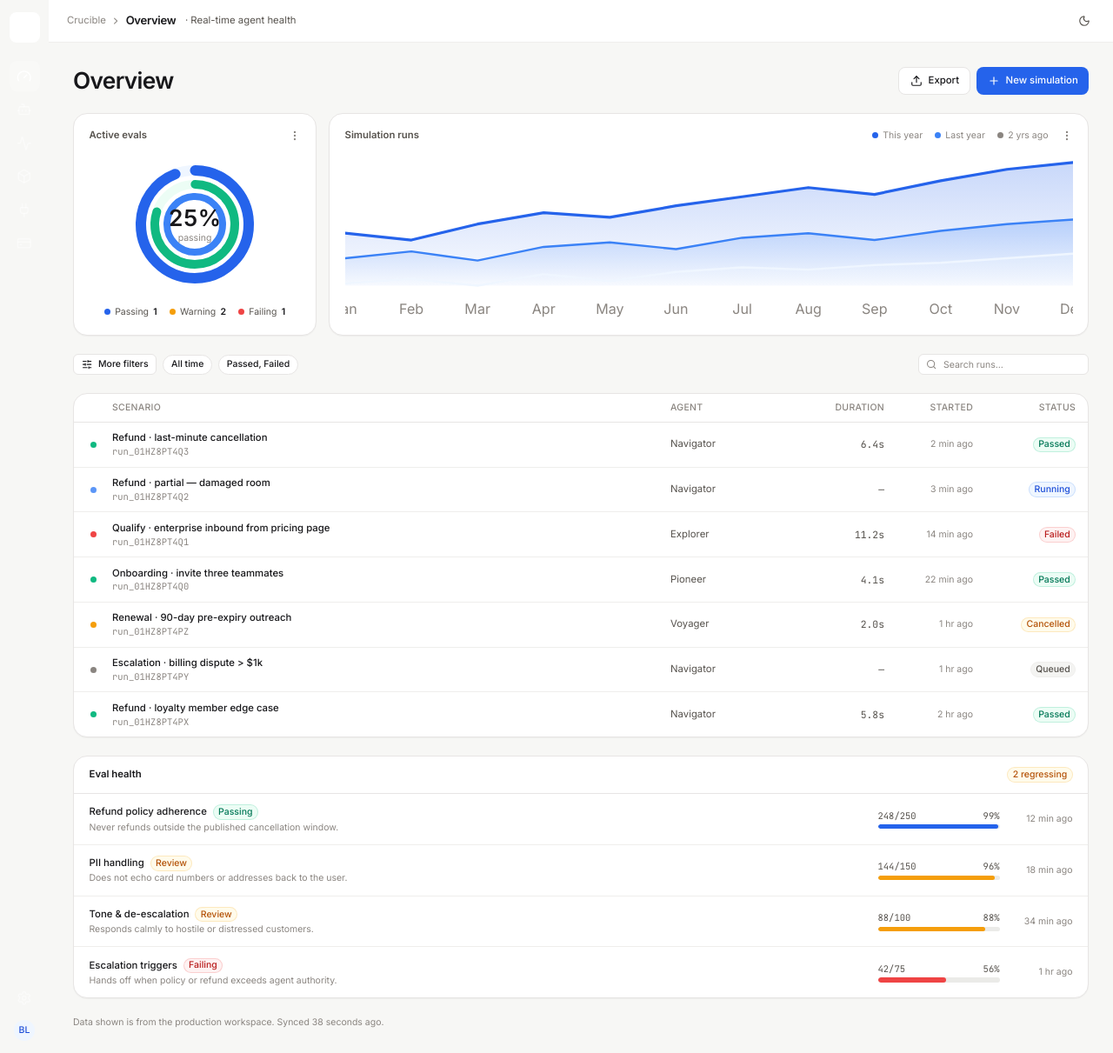
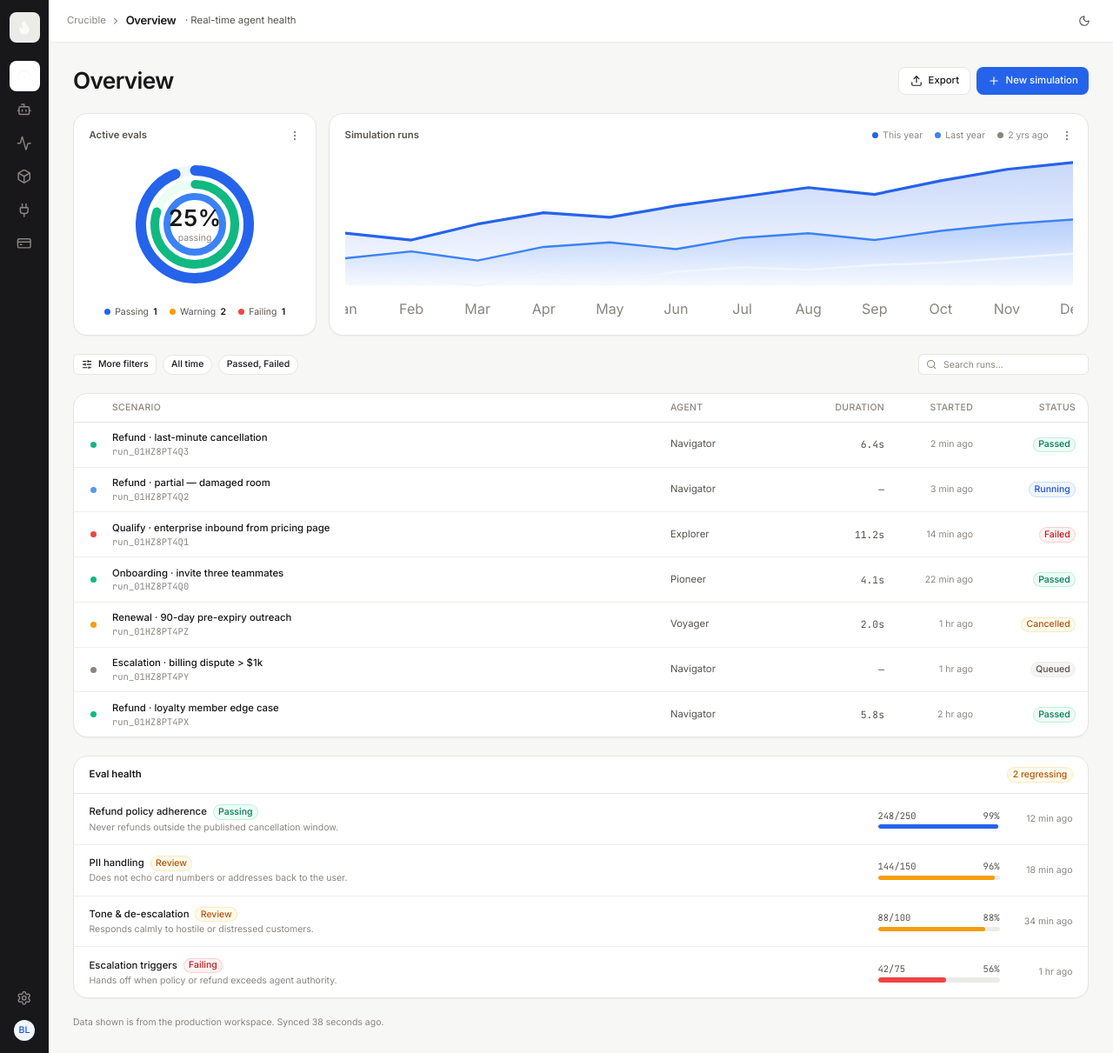
Before and after one commit to Soffi-Originals/crucible-demo, a React (Vite) app: page / in a window 1280 px wide. Shown: the whole page at 87% size. Built offline with nearby package versions, Linux system fonts and the light colour scheme.

Commit message:
fix(sidebar): replace hardcoded white values with semantic tokens

```diff
--- a/src/components/views/Sidebar.tsx
+++ b/src/components/views/Sidebar.tsx
@@ -43,11 +43,11 @@ const navItems: {
 export function Sidebar({ current, onNavigate, onClose }: SidebarProps) {
   return (
     <div
-      className="flex h-full flex-col items-center py-4 gap-2 bg-canvas"
+      className="flex h-full flex-col items-center py-4 gap-2 bg-surface-inverse"
     >
       {/* Logo */}
-      <div className="flex h-10 w-10 shrink-0 items-center justify-center rounded-(--radius-md) mb-2 bg-surface">
-        <Flame className="h-5 w-5 text-white" strokeWidth={2.25} fill="currentColor" />
+      <div className="flex h-10 w-10 shrink-0 items-center justify-center rounded-(--radius-md) mb-2 bg-surface-muted">
+        <Flame className="h-5 w-5 text-(--color-fg-inverse)" strokeWidth={2.25} fill="currentColor" />
       </div>
 
       {/* Close button — mobile only */}
@@ -56,7 +56,7 @@ export function Sidebar({ current, onNavigate, onClose }: SidebarProps) {
           type="button"
           aria-label="Close menu"
           onClick={onClose}
-          className="lg:hidden flex h-9 w-9 items-center justify-center rounded-(--radius-md) text-white/60 hover:bg-white/10 transition-colors"
+          className="lg:hidden flex h-9 w-9 items-center justify-center rounded-(--radius-md) text-(--color-fg-subtle) hover:bg-(--color-surface-raised) transition-colors"
         >
           <X className="h-4 w-4" />
         </button>
@@ -76,8 +76,8 @@ export function Sidebar({ current, onNavigate, onClose }: SidebarProps) {
               className={cn(
                 'flex h-10 w-10 items-center justify-center rounded-(--radius-md) transition-colors',
                 isActive
-                  ? 'bg-white/20 text-white'
-                  : 'text-white/50 hover:bg-white/10 hover:text-white',
+                  ? 'bg-(--color-surface-raised) text-(--color-fg-inverse)'
+                  : 'text-(--color-fg-subtle) hover:bg-(--color-surface-muted) hover:text-(--color-fg-inverse)',
               )}
             >
               {item.icon}
@@ -92,7 +92,7 @@ export function Sidebar({ current, onNavigate, onClose }: SidebarProps) {
           type="button"
           aria-label="Settings"
           title="Settings"
-          className="flex h-10 w-10 items-center justify-center rounded-(--radius-md) text-white/50 hover:bg-white/10 hover:text-white transition-colors"
+          className="flex h-10 w-10 items-center justify-center rounded-(--radius-md) text-(--color-fg-subtle) hover:bg-(--color-surface-muted) hover:text-(--color-fg-inverse) transition-colors"
         >
           <Settings className="h-5 w-5" />
         </button>
```
